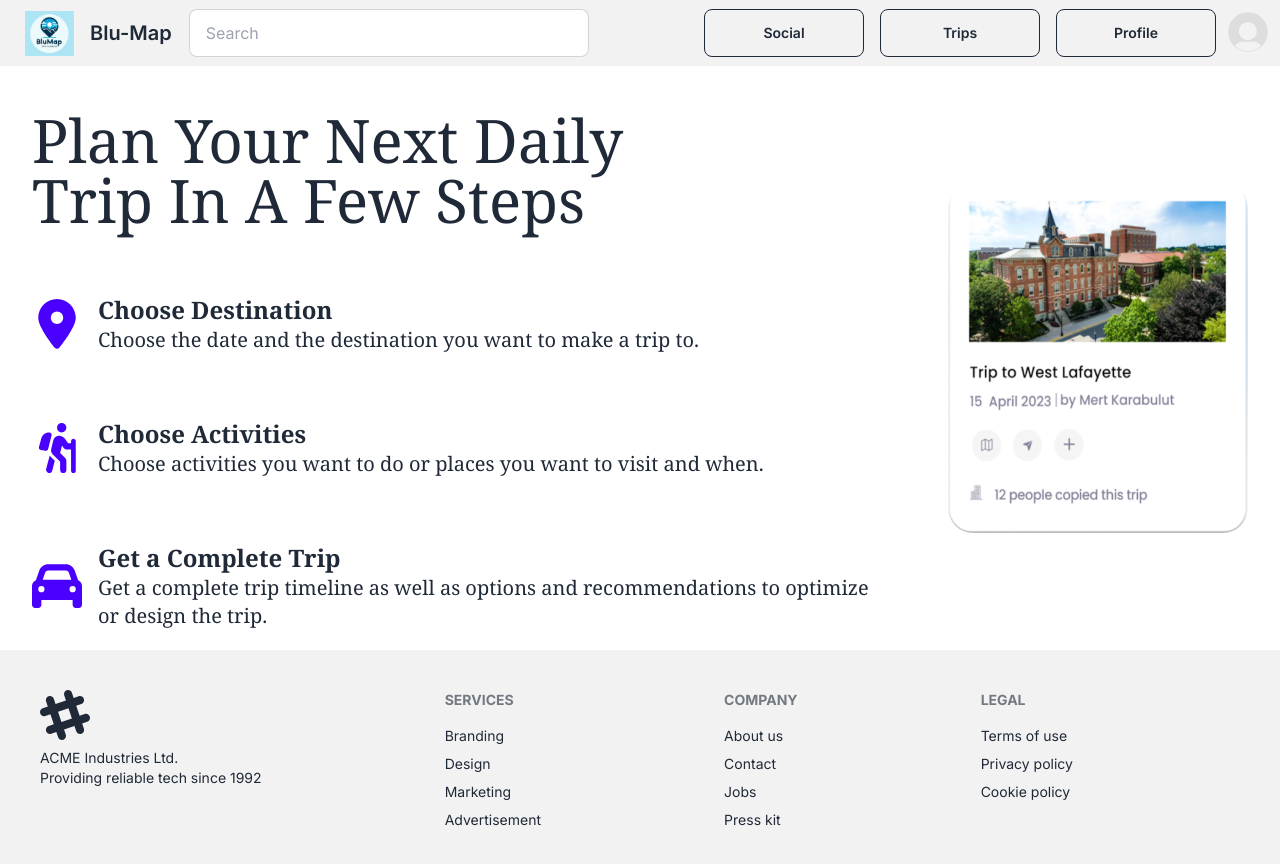
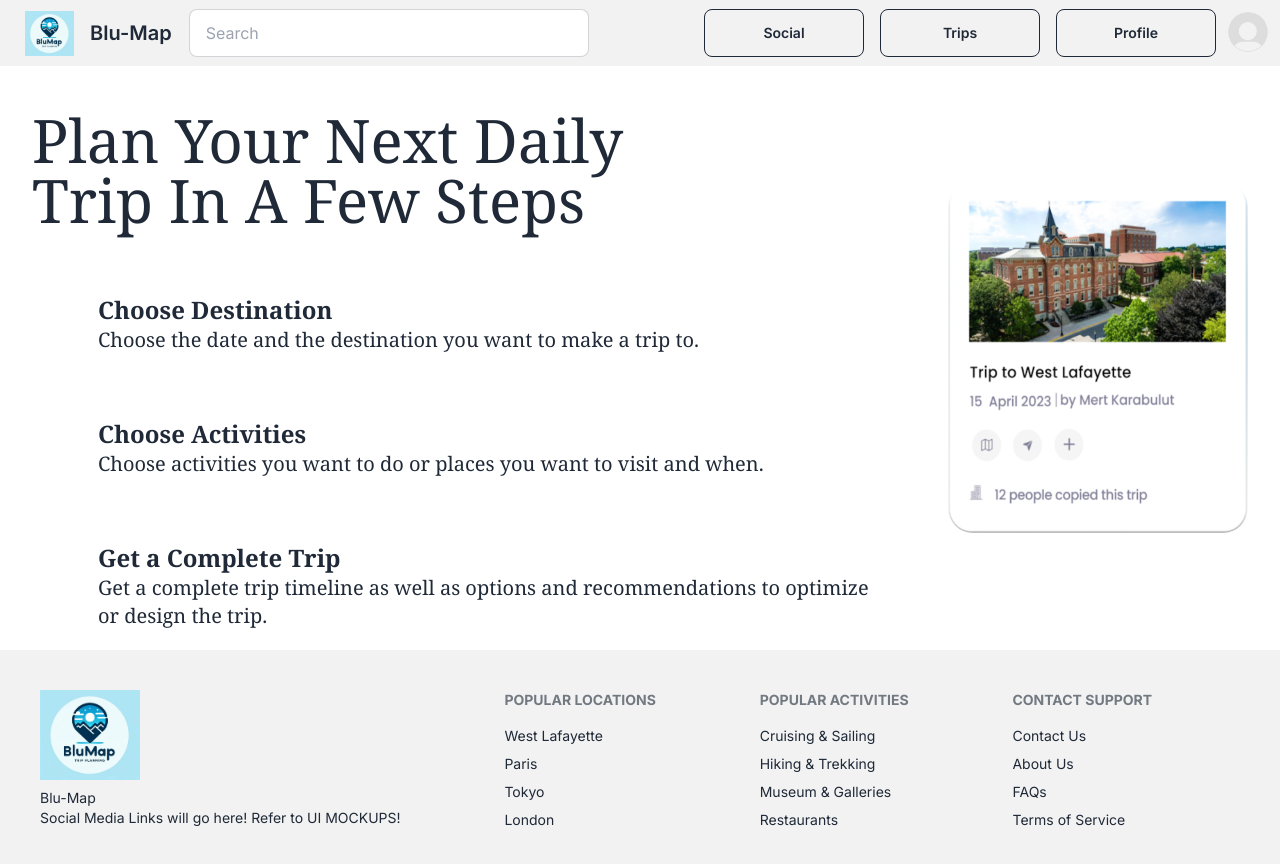
Before and after one commit to mkarabul/blu-map, a Next.js app in the folder client/: page / in a window 1280 px wide. Shown: the top 864 px of the page. Built offline with nearby package versions, Linux system fonts and the light colour scheme.

Commit message:
update footer content and change to link tags

```diff
--- a/client/src/app/components/footer.jsx
+++ b/client/src/app/components/footer.jsx
@@ -1,46 +1,67 @@
 import React from "react";
+import Link from "next/link";
 
 function Footer() {
   return (
     <footer className="footer-container bg-base-200 text-base-content">
       <footer className="footer p-10">
         <aside>
-          <svg
-            width="50"
-            height="50"
-            viewBox="0 0 24 24"
-            xmlns="http://www.w3.org/2000/svg"
-            fillRule="evenodd"
-            clipRule="evenodd"
-            className="fill-current"
-          >
-            <path d="M22.672 15.226l-2.432.811.841 2.515c.33 1.019-.209 2.127-1.23 2.456-1.15.325-2.148-.321-2.463-1.226l-.84-2.518-5.013 1.677.84 2.517c.391 1.203-.434 2.542-1.831 2.542-.88 0-1.601-.564-1.86-1.314l-.842-2.516-2.431.809c-1.135.328-2.145-.317-2.463-1.229-.329-1.018.211-2.127 1.231-2.456l2.432-.809-1.621-4.823-2.432.808c-1.355.384-2.558-.59-2.558-1.839 0-.817.509-1.582 1.327-1.846l2.433-.809-.842-2.515c-.33-1.02.211-2.129 1.232-2.458 1.02-.329 2.13.209 2.461 1.229l.842 2.515 5.011-1.677-.839-2.517c-.403-1.238.484-2.553 1.843-2.553.819 0 1.585.509 1.85 1.326l.841 2.517 2.431-.81c1.02-.33 2.131.211 2.461 1.229.332 1.018-.21 2.126-1.23 2.456l-2.433.809 1.622 4.823 2.433-.809c1.242-.401 2.557.484 2.557 1.838 0 .819-.51 1.583-1.328 1.847m-8.992-6.428l-5.01 1.675 1.619 4.828 5.011-1.674-1.62-4.829z"></path>
-          </svg>
+          <img
+            src="/blu-map-logo.jpeg"
+            className="mr-2"
+            style={{ width: "100px", height: "90px" }}
+            alt="Blu-Map Logo"
+          />
           <p>
-            ACME Industries Ltd.
+            Blu-Map
             <br />
-            Providing reliable tech since 1992
+            Social Media Links will go here! Refer to UI MOCKUPS!
           </p>
         </aside>
         <nav>
-          <h6 className="footer-title">Services</h6>
-          <a className="link link-hover">Branding</a>
-          <a className="link link-hover">Design</a>
-          <a className="link link-hover">Marketing</a>
-          <a className="link link-hover">Advertisement</a>
+          <h6 className="footer-title">Popular Locations</h6>
+          <Link href="/West Lafayette" className="link link-hover">
+            West Lafayette
+          </Link>
+          <Link href="/Paris" className="link link-hover">
+            Paris
+          </Link>
+          <Link href="/Tokyo" className="link link-hover">
+            Tokyo
+          </Link>
+          <Link href="/London" className="link link-hover">
+            London
+          </Link>
         </nav>
         <nav>
-          <h6 className="footer-title">Company</h6>
-          <a className="link link-hover">About us</a>
-          <a className="link link-hover">Contact</a>
-          <a className="link link-hover">Jobs</a>
-          <a className="link link-hover">Press kit</a>
+          <h6 className="footer-title">Popular Activities</h6>
+          <Link href="/Cruising & Sailing" className="link link-hover">
+            Cruising & Sailing
+          </Link>
+          <Link href="/Hiking & Trekking" className="link link-hover">
+            Hiking & Trekking
+          </Link>
+          <Link href="/Museum & Galleries" className="link link-hover">
+            Museum & Galleries
+          </Link>
+          <Link href="/Restaurants" className="link link-hover">
+            Restaurants
+          </Link>
         </nav>
         <nav>
-          <h6 className="footer-title">Legal</h6>
-          <a className="link link-hover">Terms of use</a>
-          <a className="link link-hover">Privacy policy</a>
-          <a className="link link-hover">Cookie policy</a>
+          <h6 className="footer-title">Contact Support</h6>
+          <Link href="/Contact Us" className="link link-hover">
+            Contact Us
+          </Link>
+          <Link href="/About Us" className="link link-hover">
+            About Us
+          </Link>
+          <Link href="/FAQs" className="link link-hover">
+            FAQs
+          </Link>
+          <Link href="/Terms of Service" className="link link-hover">
+            Terms of Service
+          </Link>
         </nav>
       </footer>
     </footer>
--- a/client/src/app/page.jsx
+++ b/client/src/app/page.jsx
@@ -20,7 +20,7 @@ export default function Home() {
               <FontAwesomeIcon
                 icon={faLocationDot}
                 style={{ width: "50px", height: "50px" }}
-                className="text-primary"
+                className="text-white" // change this in the future to app theme
               />
               <div className="ml-4">
                 <p className="text-2xl font-bold">Choose Destination</p>
@@ -35,7 +35,7 @@ export default function Home() {
               <FontAwesomeIcon
                 icon={faPersonHiking}
                 style={{ width: "50px", height: "50px" }}
-                className="text-primary"
+                className="text-white" // change this in the future to app theme
               />
               <div className="ml-4">
                 <p className="text-2xl font-bold">Choose Activities</p>
@@ -50,7 +50,7 @@ export default function Home() {
               <FontAwesomeIcon
                 icon={faCar}
                 style={{ width: "50px", height: "50px" }}
-                className="text-primary"
+                className="text-white" // change this in the future to app theme
               />
               <div className="ml-4">
                 <p className="text-2xl font-bold">Get a Complete Trip</p>
```
